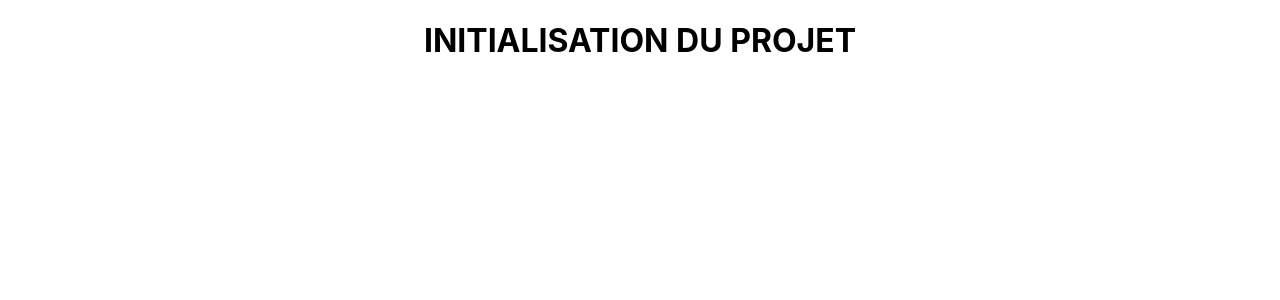
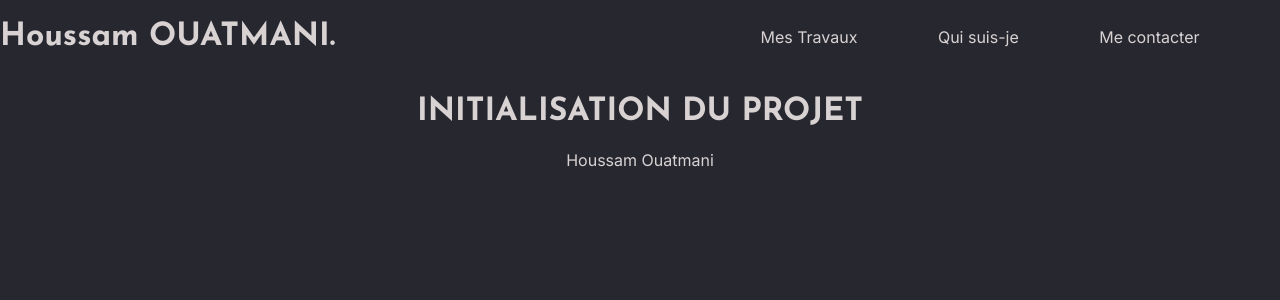
Before and after one commit to Houssam-OUATMANI/fluffy-winner-personal-website, a Next.js app: page / in a window 1280 px wide. Shown: the top 300 px of the page. Built offline with nearby package versions, Linux system fonts and the light colour scheme.

Commit message:
implementation du jsx du MainHeader et creation d'un Layout de base

```diff
--- /dev/null
+++ b/components/layout/layout.jsx
@@ -0,0 +1,14 @@
+import { Fragment } from "react";
+import MainHeader from '../navigation/mainHeader';
+
+
+export default function Layout({children}) {
+   return(
+      <Fragment>
+         <MainHeader/>
+         <main>
+            {children}
+         </main>
+      </Fragment>
+   )
+}
--- /dev/null
+++ b/components/navigation/mainHeader.jsx
@@ -0,0 +1,19 @@
+import Link from 'next/link'
+import styles from './mainHeader.module.css'
+
+export default function MainHeader() {
+   return (
+   <header className={styles.header}>
+      <div className={styles.logo}>
+         <Link href="/"><h1>Houssam OUATMANI.</h1></Link>
+      </div>
+      <nav className={styles.navigation}>
+         <ul>
+            <li><Link href="/projets">Mes Travaux</Link></li>
+            <li><Link href="/houssam-ouatmani">Qui suis-je</Link></li>
+            <li><Link href="/contact">Me contacter</Link></li>
+         </ul>
+      </nav>
+   </header>
+   )
+}
--- /dev/null
+++ b/components/navigation/mainHeader.module.css
@@ -0,0 +1,20 @@
+
+.header {
+   display: flex;
+   align-items: center;
+}
+
+.logo {
+   width: 50%;
+   text-align: left;
+}
+
+.navigation {
+   width: 50%;
+}
+
+.navigation ul {
+   display: flex;
+   align-items: center;
+   justify-content: space-evenly;
+}
--- a/pages/_app.js
+++ b/pages/_app.js
@@ -1,7 +1,12 @@
-import '../styles/globals.css'
+import "../styles/globals.css"
+import Layout from "../components/layout/layout"
 
 function MyApp({ Component, pageProps }) {
-  return <Component {...pageProps} />
+	return (
+		<Layout>
+			<Component {...pageProps} />
+		</Layout>
+	)
 }
 
 export default MyApp
--- a/pages/index.js
+++ b/pages/index.js
@@ -1,6 +1,9 @@
 
 export default function Home() {
   return (
-      <center><h1>INITIALISATION DU PROJET</h1></center>
+      <center>
+        <h1>INITIALISATION DU PROJET</h1>
+        <p>Houssam Ouatmani</p>
+      </center>
   )
 }
--- /dev/null
+++ b/styles/colors.css
@@ -0,0 +1,5 @@
+:root{
+   --white : #d8d2d2;
+   --black : #000;
+   --dark : #272730;
+}
--- a/styles/globals.css
+++ b/styles/globals.css
@@ -1,16 +1,34 @@
+@import url('https://fonts.googleapis.com/css2?family=Josefin+Sans:ital,wght@0,700;1,400&display=swap');
+@import url('https://fonts.googleapis.com/css2?family=Inter:wght@300;400;700&display=swap');
+
+@import url('./colors.css');
+
 html,
 body {
   padding: 0;
   margin: 0;
   font-family: -apple-system, BlinkMacSystemFont, Segoe UI, Roboto, Oxygen,
     Ubuntu, Cantarell, Fira Sans, Droid Sans, Helvetica Neue, sans-serif;
+    background-color: var(--dark);
 }
 
 a {
   color: inherit;
   text-decoration: none;
 }
+ol,ul {
+  list-style: none;
+}
 
 * {
   box-sizing: border-box;
 }
+
+h1,h2,h3,h4,h5,h6 {
+  font-family: "Josefin Sans", sans-serif;
+  color: var(--white);
+}
+p,a {
+  font-family: 'Inter', sans-serif;
+  color: var(--white);
+}
```
Also changed, not shown: pages/contact/index.jsx (added), pages/houssam-ouatmani/index.jsx (added), pages/projets/index.jsx (added).
